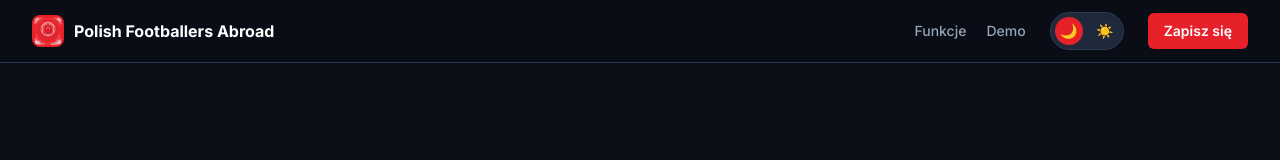
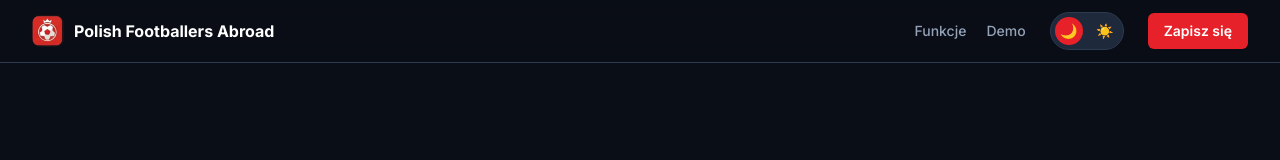
Before and after one commit to LenartDominik/polish-footballers-abroad-landing, a Next.js app: page / in a window 1280 px wide. Shown: the top 160 px of the page. Built offline with nearby package versions, Linux system fonts and the light colour scheme.

Commit message:
feat: update logo in navbar and footer

```diff
--- a/src/components/Footer.tsx
+++ b/src/components/Footer.tsx
@@ -6,11 +6,11 @@ export default function Footer() {
       <div className="flex flex-col">
         <div className="flex items-center gap-2.5 text-base font-bold text-text-primary transition-[color] duration-300">
           <Image
-            src="/images/logo-outline.png"
+            src="/images/logo-nowe.png"
             alt="Polish Footballers Abroad logo"
             width={32}
             height={32}
-            className="w-8 h-8 rounded-lg bg-[#E62129] p-0.5"
+            className="w-8 h-8 rounded-lg"
           />
           Polish Footballers Abroad
         </div>
--- a/src/components/Navbar.tsx
+++ b/src/components/Navbar.tsx
@@ -22,12 +22,12 @@ export default function Navbar() {
     <nav className="fixed top-0 left-0 right-0 z-50 bg-nav-bg backdrop-blur-[12px] border-b border-border px-4 md:px-8 py-3 flex justify-between items-center transition-[background,border-color] duration-300">
       <a href="#" className="flex items-center gap-2.5 no-underline font-bold text-base text-text-primary transition-colors duration-300">
           <Image
-            src="/images/logo-outline.png"
+            src="/images/logo-nowe.png"
             alt="Polish Footballers Abroad logo"
             width={32}
             height={32}
             priority
-            className="w-8 h-8 rounded-lg bg-[#E62129] p-0.5"
+            className="w-8 h-8 rounded-lg"
           />
           Polish Footballers Abroad
         </a>
```
Also changed, not shown: public/images/logo-nowe.png (added).
